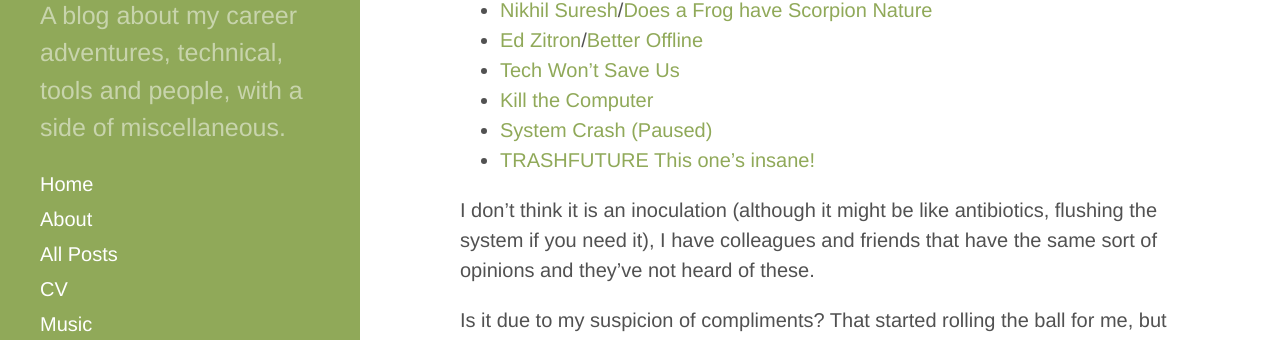
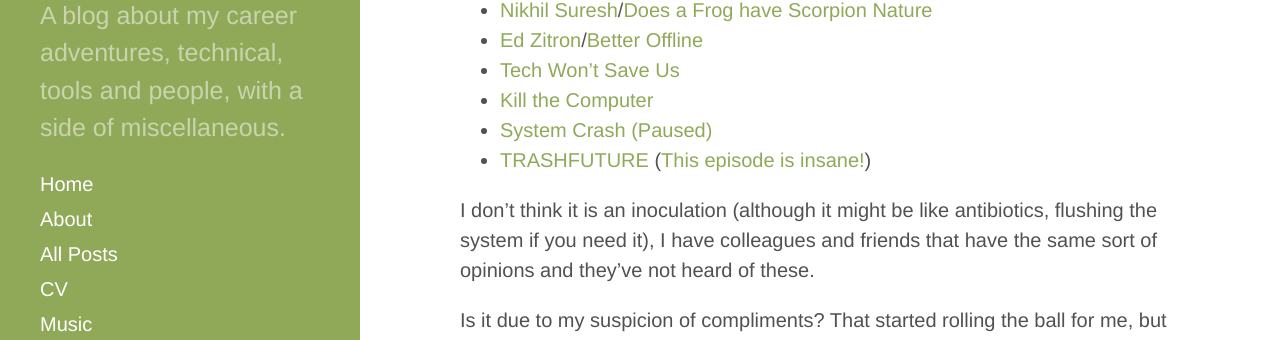
Before and after one commit to davegreen/davegreen.github.io, a Jekyll site: the page built from _posts/2026-05-02-timezones-and-complinents.md, in a window 1280 px wide and 900 px high, scrolled down 1054 px. Shown: the part 111-451 px from the top of the window. Built offline with Jekyll 4.4.1, drawn with Linux system fonts in a browser that asks for light colours.

Commit message:
link formatting

```diff
--- a/_posts/2026-05-02-timezones-and-complinents.md
+++ b/_posts/2026-05-02-timezones-and-complinents.md
@@ -32,7 +32,7 @@
 - [Tech Won't Save Us](https://open.spotify.com/show/3UhsI7s4bkH1FcMZI5u9iD)
 - [Kill the Computer](https://open.spotify.com/show/6jH7ZL5LkzFuBtv7R9TgDg)
 - [System Crash (Paused)](https://open.spotify.com/show/2cMtc4Pl3qlESeQy1M6u9a)
-- [TRASHFUTURE](https://open.spotify.com/show/4loPiV9XWjVOitg2XfzK7Q) [This one's insane!](https://www.patreon.com/posts/scaffold-to-152979767)
+- [TRASHFUTURE](https://open.spotify.com/show/4loPiV9XWjVOitg2XfzK7Q) ([This episode is insane!](https://www.patreon.com/posts/scaffold-to-152979767))
 
 I don't think it is an inoculation (although it might be like antibiotics, flushing the system if you need it), I have colleagues and friends that have the same sort of opinions and they've not heard of these.
 
```
